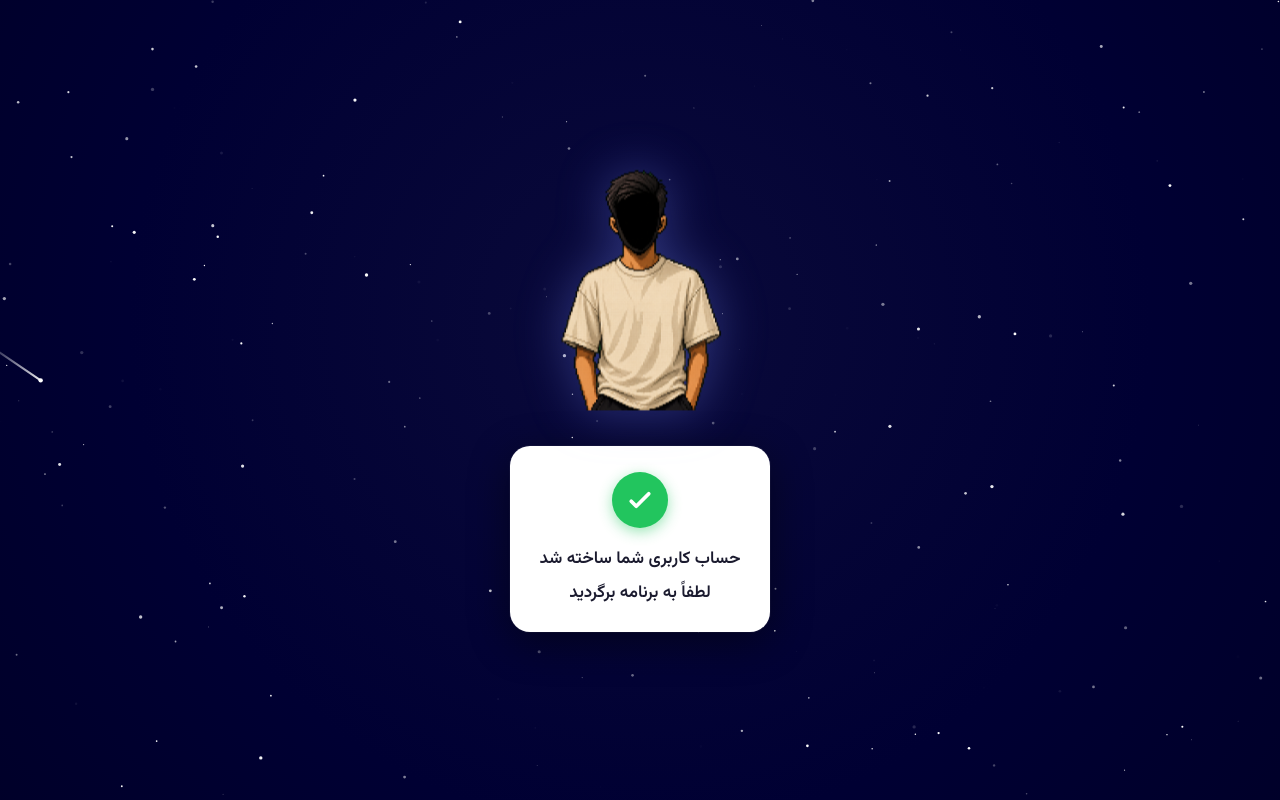
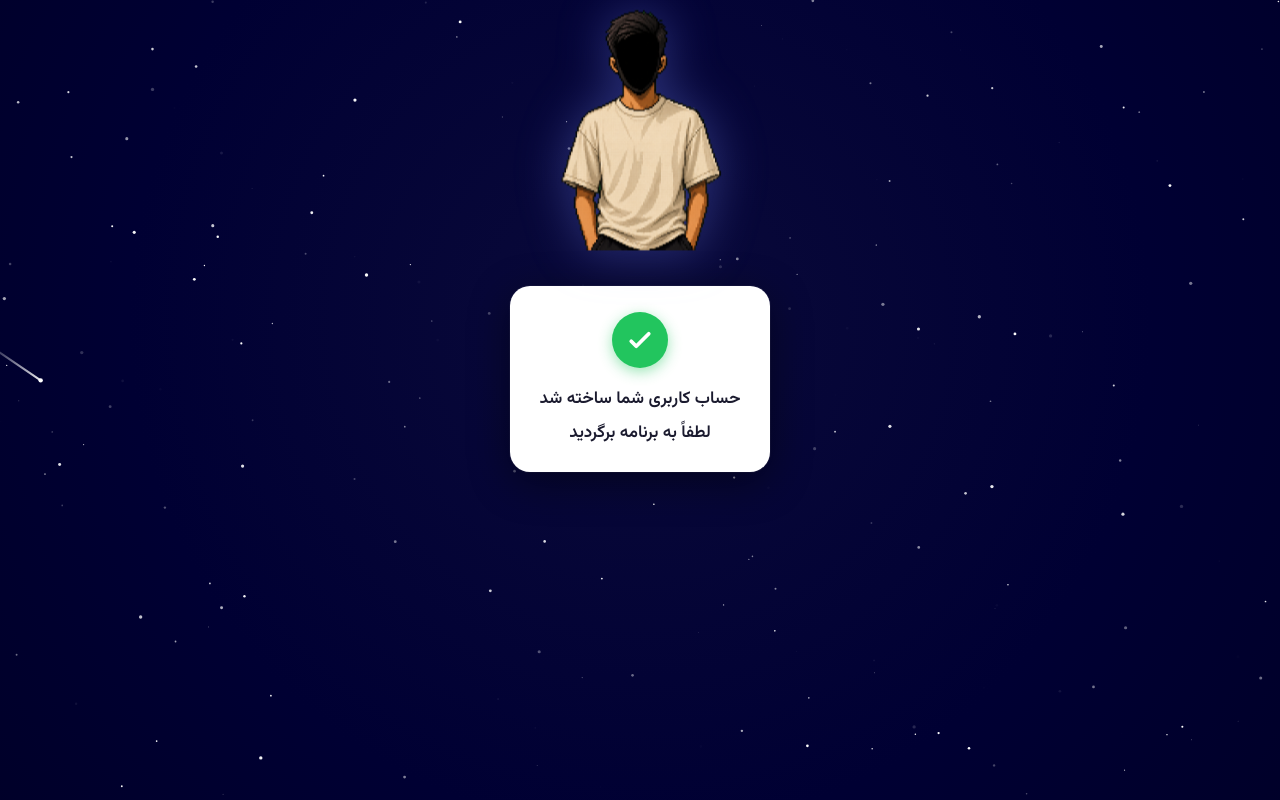
Before and after one commit to Who-Tma/AZ-SPY, a plain HTML site: page success-page.html in a window 1280 px wide. Drawn offline with Linux system fonts and the light colour scheme; animation ran at ten frames a second.

Commit message:
Update success-page.html

```diff
--- a/success-page.html
+++ b/success-page.html
@@ -38,6 +38,7 @@
   #character {
     width: 220px;
     height: auto;
+    margin-top: clamp(-320px, -50vw, -160px);
     filter: drop-shadow(0 0 25px rgba(120,140,255,0.35));
     animation: float 3.5s ease-in-out infinite;
   }
```
